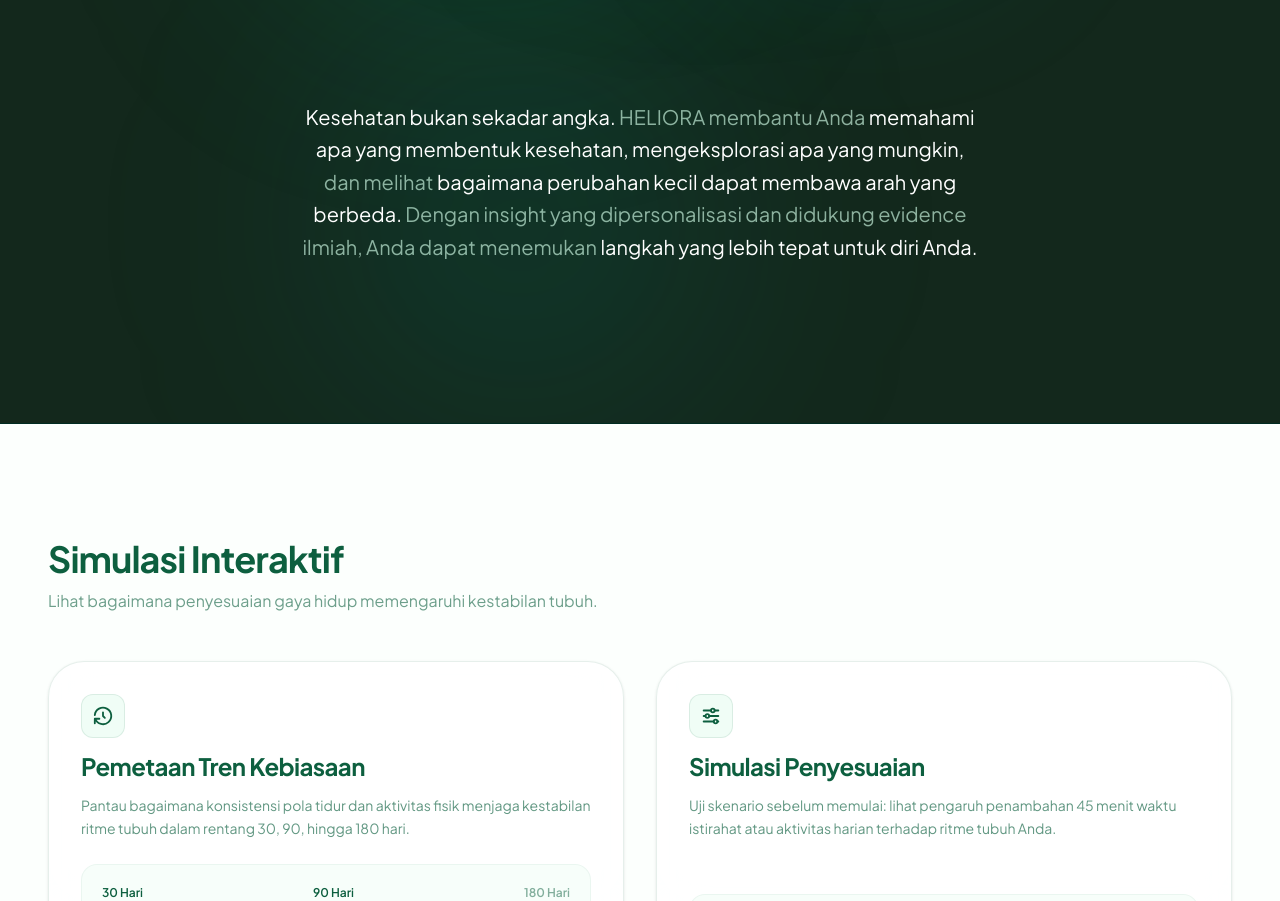
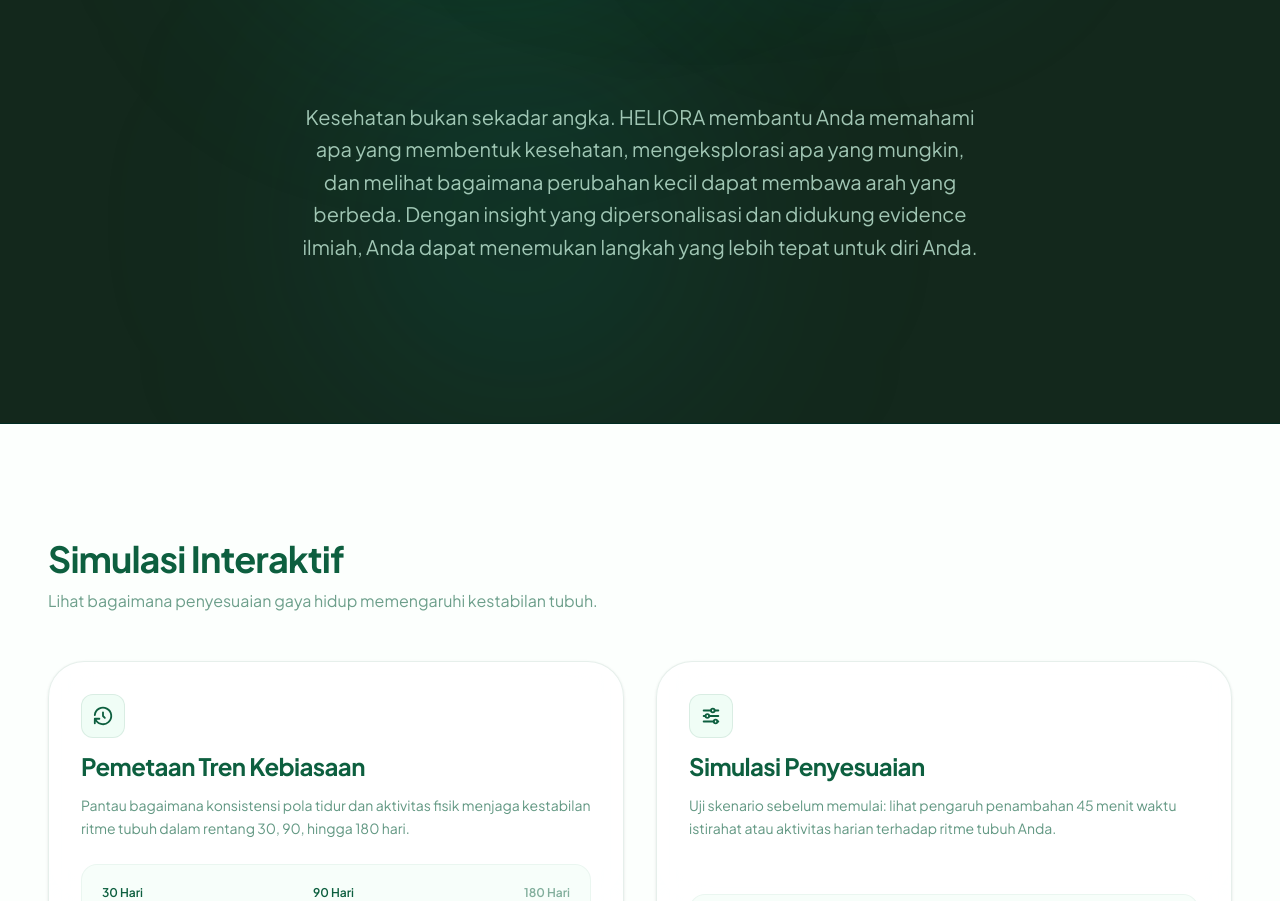
Before and after one commit to nikamushi/heliora, a Next.js app in the folder apps/web/: page / in a window 1280 px wide. Shown: the part 2995-3896 px from the top of the page. Built offline with nearby package versions, Linux system fonts and the light colour scheme.

Commit message:
FE-001.9: restore uniform typography styling for section description
Why:
- Revert per-phrase text coloring back to clean, uniform editorial styling per user feedback.

How:
- Remove individual span tags and restore uniform text-emerald-100/75 styling.

```diff
--- a/apps/web/src/app/page.tsx
+++ b/apps/web/src/app/page.tsx
@@ -212,20 +212,8 @@ export default function LandingPage() {
 
             {/* Editorial Description Text */}
             <div className="mt-10 sm:mt-14 max-w-3xl mx-auto text-center">
-              <p className="text-base sm:text-lg md:text-xl text-emerald-100/65 font-normal leading-relaxed text-balance">
-                <span className="text-white">Kesehatan bukan sekadar angka.</span>{" "}
-                HELIORA membantu Anda{" "}
-                <span className="text-white">
-                  memahami apa yang membentuk kesehatan, mengeksplorasi apa yang mungkin,
-                </span>{" "}
-                dan melihat{" "}
-                <span className="text-white">
-                  bagaimana perubahan kecil dapat membawa arah yang berbeda.
-                </span>{" "}
-                Dengan insight yang dipersonalisasi dan didukung evidence ilmiah, Anda dapat menemukan{" "}
-                <span className="text-white">
-                  langkah yang lebih tepat untuk diri Anda.
-                </span>
+              <p className="text-base sm:text-lg md:text-xl text-emerald-100/75 font-normal leading-relaxed text-balance">
+                Kesehatan bukan sekadar angka. HELIORA membantu Anda memahami apa yang membentuk kesehatan, mengeksplorasi apa yang mungkin, dan melihat bagaimana perubahan kecil dapat membawa arah yang berbeda. Dengan insight yang dipersonalisasi dan didukung evidence ilmiah, Anda dapat menemukan langkah yang lebih tepat untuk diri Anda.
               </p>
             </div>
           </div>
```
